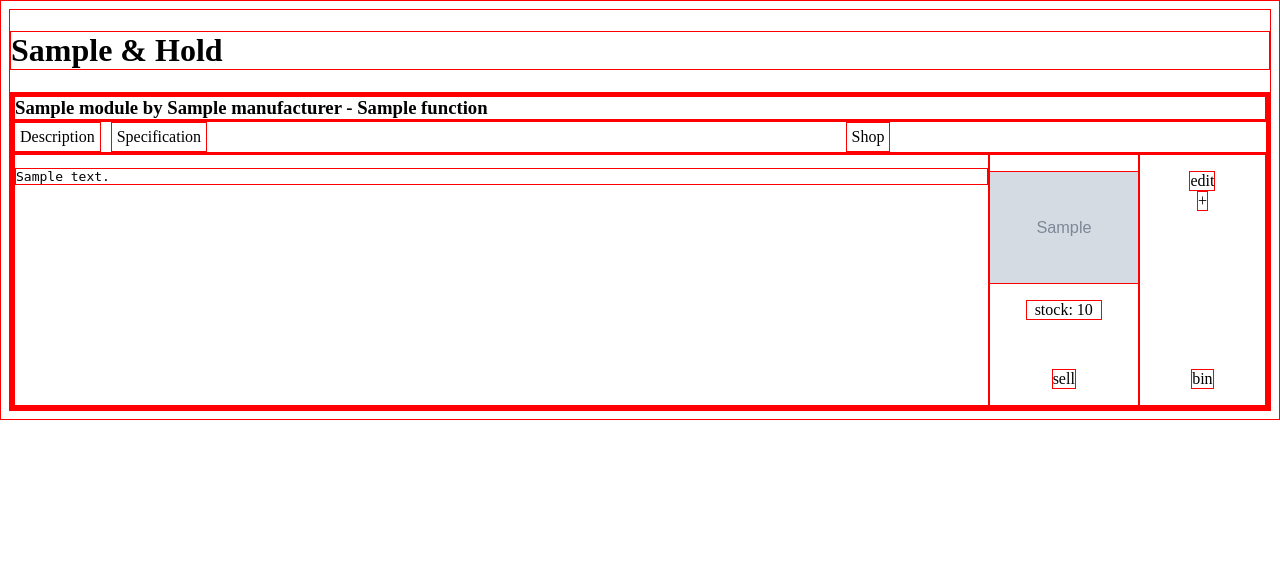
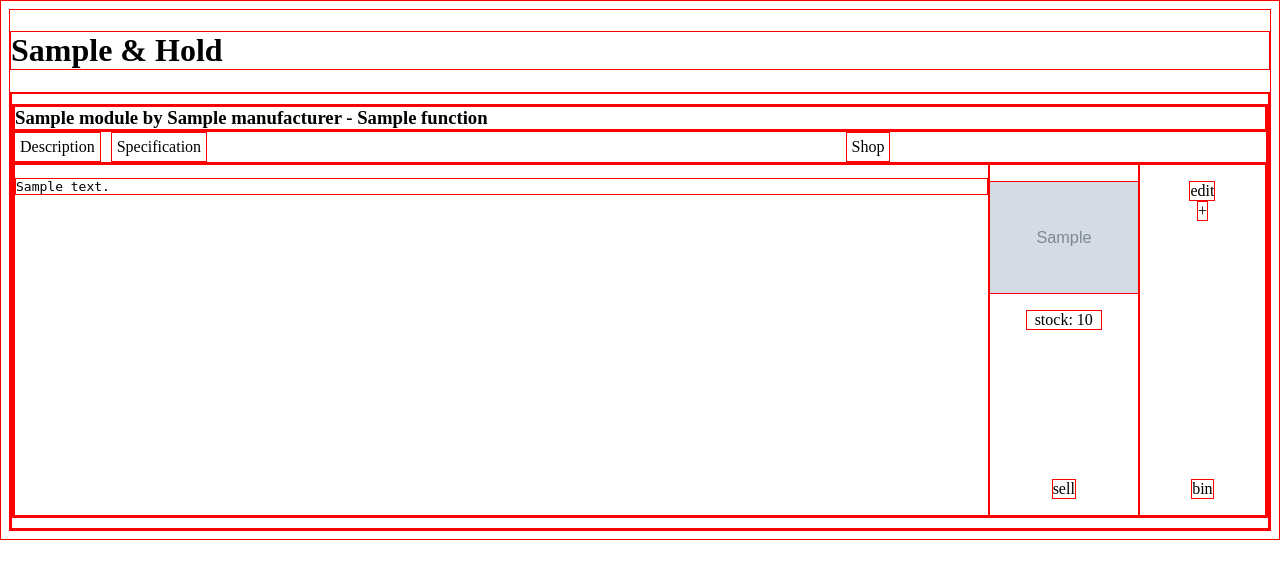
Before and after one commit to dcallus/Sample-n-Hold, a Flask app: page /modules in a window 1280 px wide. Shown: the top 579 px of the page. Run offline with Flask 2, Linux system fonts and the light colour scheme; grey boxes marked "Sample" are stand-in pictures; a database or web service that is not in the repository returns one stand-in record (values such as "Sample title"); some libraries are stand-ins or nearby versions.

Commit message:
tested with multiple modules, added margin

```diff
--- a/sample_hold/console.py
+++ b/sample_hold/console.py
@@ -5,6 +5,7 @@
 import repositories.module_repository as module_repository
 import repositories.manufacturer_repository as manufacturer_repository
 
+# TEMPORARILY REMOVE TO CREATE MULTIPLES
 module_repository.delete_all()
 manufacturer_repository.delete_all()
 
--- a/sample_hold/static/css/style.css
+++ b/sample_hold/static/css/style.css
@@ -39,6 +39,7 @@
 .content {
     display: flex;
     flex-direction: column;
+    margin: 10px 0 10px 0;
 }
 
 
@@ -64,7 +65,7 @@
 
 .desc {
     overflow: scroll;
-    height: 250px;
+    height: 350px;
     width: 70%;
     flex-grow: 2;
     flex-shrink: 2;
```
